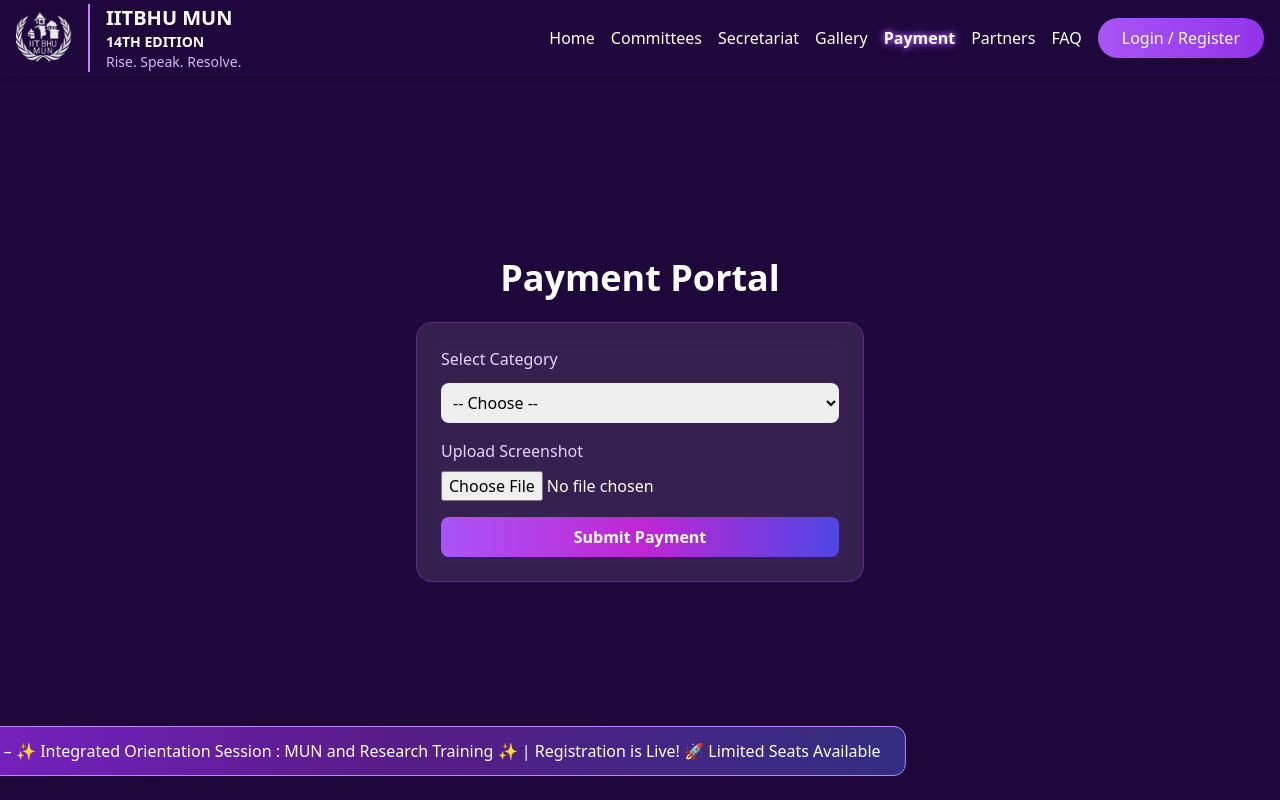
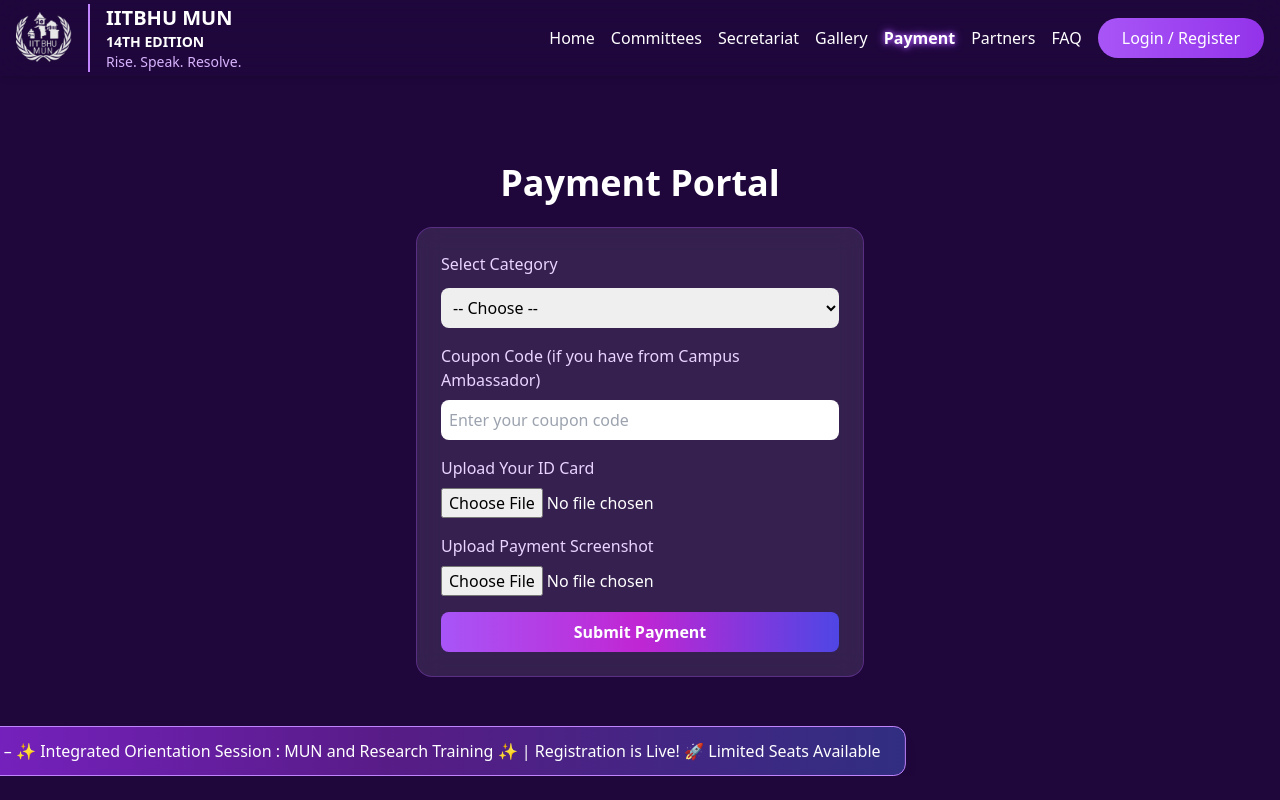
Before and after one commit to imam-haris/iitv-mun, a React (Vite) app: page /payment in a window 1280 px wide. Shown: the top 800 px of the page. Built offline with nearby package versions, Linux system fonts and the light colour scheme; sample sign-in values are in the browser's storage.

Commit message:
id card and coupon code updated

```diff
--- a/src/components/Payment.tsx
+++ b/src/components/Payment.tsx
@@ -1,11 +1,10 @@
 import React, { useEffect, useState } from "react";
 import { createClient, SupabaseClient } from "@supabase/supabase-js";
-import qr from "../assets/QR-Code.jpg";
+import QRCode from "react-qr-code";
 import { useNavigate } from "react-router-dom";
-import QRCode from "react-qr-code";
+
 const SUPABASE_URL = "https://oauanxichcsmshpzhfdb.supabase.co";
 const SUPABASE_KEY = "eyJhbGciOiJIUzI1NiIsInR5cCI6IkpXVCJ9.eyJpc3MiOiJzdXBhYmFzZSIsInJlZiI6Im9hdWFueGljaGNzbXNocHpoZmRiIiwicm9sZSI6ImFub24iLCJpYXQiOjE3NjAwMjU3NTEsImV4cCI6MjA3NTYwMTc1MX0.6Q6deCwHsaVIXkQtru1TGa_Q8npLHec5PWa4Zrn31qE";
-
 const supabase: SupabaseClient = createClient(SUPABASE_URL, SUPABASE_KEY);
 
 interface PaymentRecord {
@@ -15,9 +14,12 @@ interface PaymentRecord {
   category: string;
   amount: number;
   screenshot_url: string;
+  id_card_url: string;
+  coupon_code?: string;
 }
 
 const Payment: React.FC = () => {
+
   const navigate = useNavigate();
   useEffect(() => {
     const userEmail = localStorage.getItem("userEmail");
@@ -25,11 +27,13 @@ const Payment: React.FC = () => {
       alert("Please log in to access the payment portal.");
       window.location.href = "/";
     }
-  }, [navigate])
+  }, [navigate]);
 
   const [category, setCategory] = useState<string>("");
   const [amount, setAmount] = useState<number | null>(null);
-  const [file, setFile] = useState<File | null>(null);
+  const [screenshot, setScreenshot] = useState<File | null>(null);
+  const [idCard, setIdCard] = useState<File | null>(null);
+  const [couponCode, setCouponCode] = useState<string>("");
   const [uploading, setUploading] = useState<boolean>(false);
   const [message, setMessage] = useState<string>("");
 
@@ -39,9 +43,7 @@ const Payment: React.FC = () => {
     iit: 699,
   };
 
-  const handleCategoryChange = (
-    e: React.ChangeEvent<HTMLSelectElement>
-  ): void => {
+  const handleCategoryChange = (e: React.ChangeEvent<HTMLSelectElement>): void => {
     const value = e.target.value;
     setCategory(value);
     setAmount(categories[value]);
@@ -49,49 +51,66 @@ const Payment: React.FC = () => {
 
   const handleUpload = async (e: React.FormEvent<HTMLFormElement>) => {
     e.preventDefault();
-    if (!file || !amount) {
-      setMessage("⚠️ Please select a category and upload a payment screenshot.");
+
+    if (!screenshot || !idCard || !amount) {
+      setMessage("⚠️ Please upload both payment screenshot and ID card.");
       return;
     }
 
     try {
       setUploading(true);
 
-      const fileName = `${Date.now()}_${file.name}`;
-      const { error: uploadError } = await supabase.storage
+      // Upload Payment Screenshot
+      const screenshotName = `${Date.now()}_${screenshot.name}`;
+      const { error: screenshotError } = await supabase.storage
         .from("payment_screenshots")
-        .upload(fileName, file);
+        .upload(screenshotName, screenshot);
 
-      if (uploadError) throw uploadError;
+      if (screenshotError) throw screenshotError;
 
-      const imageUrl = `${SUPABASE_URL}/storage/v1/object/public/payment_screenshots/${fileName}`;
+      const screenshotUrl = `${SUPABASE_URL}/storage/v1/object/public/payment_screenshots/${screenshotName}`;
 
+      // Upload ID Card
+      const idCardName = `${Date.now()}_${idCard.name}`;
+      const { error: idError } = await supabase.storage
+        .from("id_cards")
+        .upload(idCardName, idCard);
+
+      if (idError) throw idError;
+
+      const idCardUrl = `${SUPABASE_URL}/storage/v1/object/public/id_cards/${idCardName}`;
+
+      // Prepare Data for Database
       const paymentData: PaymentRecord = {
         name: localStorage.getItem("userName") || "Anonymous",
         email: localStorage.getItem("userEmail") || "Unknown",
         phone: localStorage.getItem("userPhone") || "N/A",
         category,
         amount,
-        screenshot_url: imageUrl,
+        screenshot_url: screenshotUrl,
+        id_card_url: idCardUrl,
+        coupon_code: couponCode || "",
       };
 
-      const { error: dbError } = await supabase
-        .from("payments")
-        .insert([paymentData]);
+      const { error: dbError } = await supabase.from("payments").insert([paymentData]);
 
       if (dbError) throw dbError;
 
       setMessage("✅ Payment record saved successfully!");
       setCategory("");
       setAmount(null);
-      setFile(null);
+      setScreenshot(null);
+      setIdCard(null);
+      setCouponCode("");
     } catch (error: any) {
       setMessage(`❌ Error: ${error.message}`);
     } finally {
       setUploading(false);
     }
   };
+
   const upiURL = `upi://pay?pa=42373833491@sbi&pn=MUN&am=${amount}&cu=INR`;
+
   return (
     <section className="min-h-screen bg-[#1f073c] text-white flex flex-col items-center justify-center p-6">
       <h1 className="mt-10 text-4xl font-bold mb-6">Payment Portal</h1>
@@ -110,34 +129,51 @@ const Payment: React.FC = () => {
           className="w-full p-2 rounded-lg text-black mb-4"
         >
           <option value="">-- Choose --</option>
-          <option value="outsider">Outsider </option>
-          <option value="bhu">BHU Student </option>
+          <option value="outsider">Outsider</option>
+          <option value="bhu">BHU Student</option>
           <option value="iit">IIT BHU Student</option>
         </select>
 
         {amount && (
           <div className="relative flex flex-col items-center mb-4">
-            <QRCode
-              value={upiURL}
-              size={150}
-              fgColor="#fff"
-              bgColor="#1f073c"
-            />
-
+            <QRCode value={upiURL} size={150} fgColor="#fff" bgColor="#1f073c" />
             <p className="mt-5 text-purple-300 text-center">
               Scan to pay via UPI
             </p>
           </div>
         )}
 
+        {/* Coupon Code (Optional) */}
+        <label className="block mb-2 text-purple-200 font-medium">
+          Coupon Code (if you have from Campus Ambassador)
+        </label>
+        <input
+          type="text"
+          value={couponCode}
+          onChange={(e) => setCouponCode(e.target.value)}
+          placeholder="Enter your coupon code"
+          className="mb-4 w-full p-2 rounded-lg text-black"
+        />
 
+        {/* ID Card Upload */}
         <label className="block mb-2 text-purple-200 font-medium">
-          Upload Screenshot
+          Upload Your ID Card
         </label>
         <input
           type="file"
           accept="image/*"
-          onChange={(e) => setFile(e.target.files?.[0] || null)}
+          onChange={(e) => setIdCard(e.target.files?.[0] || null)}
+          className="mb-4 w-full"
+        />
+
+        {/* Payment Screenshot Upload */}
+        <label className="block mb-2 text-purple-200 font-medium">
+          Upload Payment Screenshot
+        </label>
+        <input
+          type="file"
+          accept="image/*"
+          onChange={(e) => setScreenshot(e.target.files?.[0] || null)}
           className="mb-4 w-full"
         />
 
@@ -152,7 +188,6 @@ const Payment: React.FC = () => {
         {message && (
           <p className="mt-4 text-center text-purple-200">{message}</p>
         )}
-
       </form>
     </section>
   );
```
